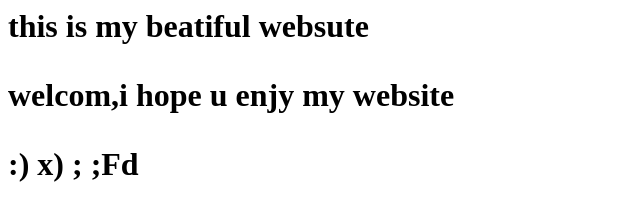
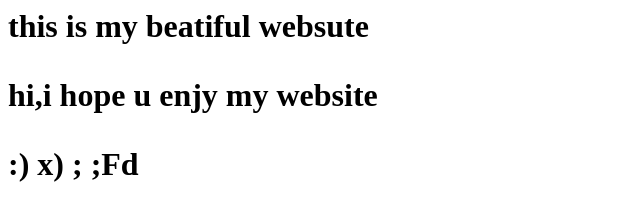
Before and after one commit to hussssain/awesome-repository, a plain HTML site: page index.html in a window 1280 px wide. Shown: the whole page, without its empty margins (0-640 px from the left). Drawn offline with Linux system fonts and the light colour scheme.

Commit message:
changed to welcome to hi

```diff
--- a/index.html
+++ b/index.html
@@ -1,6 +1,6 @@
 <html>
 <title>this is my website</title>
 <h1>this is my beatiful websute</h>
-<p>welcom,i hope u enjy my website</p>
+<p>hi,i hope u enjy my website</p>
 <p> :) x) ; ;Fd
 </html>
```
